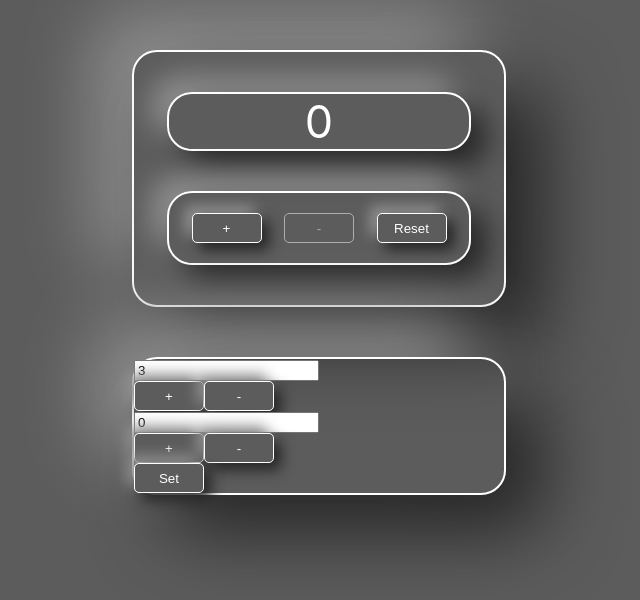
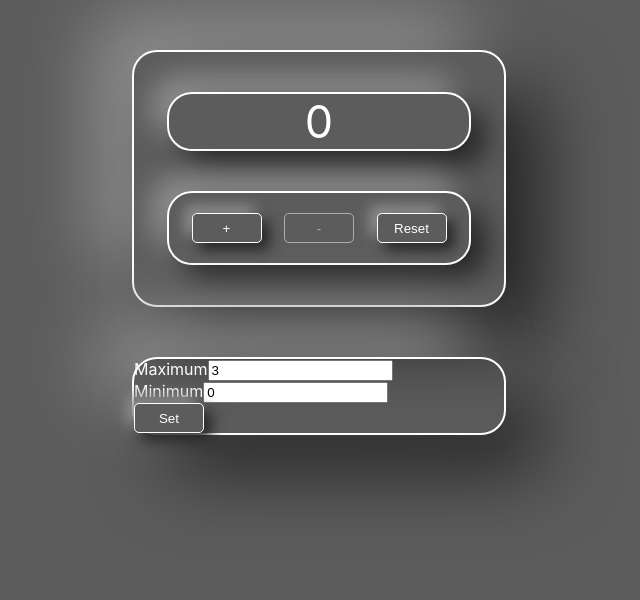
Before and after one commit to AntonRybakou/counter, a React (Create React App) app: page / in a window 1280 px wide. Shown: the top 600 px of the page, without its empty margins (321-961 px from the left). Built offline with nearby package versions, Linux system fonts and the light colour scheme.

Commit message:
feat: add save to local storage

```diff
--- a/src/App.tsx
+++ b/src/App.tsx
@@ -17,25 +17,18 @@ function App() {
     }
 
     const [min, setMin] = useState(0);
-    const incrementMin = () => {
-        setMin(a => ++a);
-    }
-    const decrementMin = () => {
-        setMin(a => --a);
-    }
     const resetMin = (value: number) => {
         setMin(value);
     }
 
     const [max, setMax] = useState(3);
-    const incrementMax = () => {
-        setMax(a => ++a);
-    }
-    const decrementMax = () => {
-        setMax(a => --a);
-    }
     const resetMax = (value: number) => {
         setMax(value);
+    }
+
+    const setLocalStorage = () => {
+        localStorage.setItem('min', JSON.stringify(min));
+        localStorage.setItem('max', JSON.stringify(max));
     }
 
 
@@ -44,8 +37,8 @@ function App() {
             <div className="App">
                 <Counter data={state} endCount={max}/>
                 <div className='buttons'>
-                    <Button name={'+'} callBack={increment} disable={state === max}/>
-                    <Button name={'-'} callBack={decrement} disable={state === min}/>
+                    <Button name={'+'} callBack={increment} disable={state >= max}/>
+                    <Button name={'-'} callBack={decrement} disable={state <= min}/>
                     <Button name={'Reset'} callBack={reset}/>
                 </div>
             </div>
@@ -53,18 +46,16 @@ function App() {
             <div className="Set">
 
                 <div className="Max">
-                    <Input value={max} callBack={resetMax}/>
-                    <Button name={"+"} callBack={incrementMax}/>
-                    <Button name={"-"} callBack={decrementMax}/>
+                    Maximum
+                    <Input value={max} callBack={resetMax} type={'number'}/>
                 </div>
 
                 <div className="Min">
-                    <Input value={min} callBack={resetMin}/>
-                    <Button name={"+"} callBack={incrementMin}/>
-                    <Button name={"-"} callBack={decrementMin}/>
+                    Minimum
+                    <Input value={min} callBack={resetMin} type={'number'}/>
                 </div>
 
-                <Button name={'Set'} callBack={reset}/>
+                <Button name={'Set'} callBack={setLocalStorage}/>
             </div>
         </>
     );
--- a/src/components/Counter/Counter.tsx
+++ b/src/components/Counter/Counter.tsx
@@ -7,5 +7,5 @@ type CounterPropsType = {
 }
 
 export const Counter: React.FC<CounterPropsType> = ({data, endCount}) => {
-    return <div className={`${style.count} ${(data === endCount) ? style.red : ''}`}>{data}</div>
+    return <div className={`${style.count} ${(data >= endCount) ? style.red : ''}`}>{data}</div>
 };
--- a/src/components/Input/Input.tsx
+++ b/src/components/Input/Input.tsx
@@ -3,32 +3,27 @@ import React, {ChangeEvent, KeyboardEvent, useState} from 'react';
 type InputPropsType = {
     value: number
     callBack: (value: number) => void
+    type?: string
 }
 
-export const Input: React.FC<InputPropsType> = (props) => {
-    let [value, setValue] = useState(props.value);
+export const Input: React.FC<InputPropsType> = ({value, callBack, type}) => {
+
     let [error, setError] = useState<string | null>(null)
 
     const onChangeHandler = (e: ChangeEvent<HTMLInputElement>) => {
-        setValue(Number(e.currentTarget.value));
-        props.callBack(Number(e.currentTarget.value));
+        callBack(Number(e.currentTarget.value));
     }
 
-    const onKeyPressHandler = (e: KeyboardEvent<HTMLInputElement>) => {
+    const onKeyDownHandler = (e: KeyboardEvent<HTMLInputElement>) => {
         setError(null);
         if (e.key === 'Enter') {
-            setValue(Number(e.currentTarget.value));
-            props.callBack(Number(e.currentTarget.value));
+            callBack(Number(e.currentTarget.value));
         }
     }
 
-    return (
-        <div>
-            <input value={props.value}
-                   onChange={onChangeHandler}
-                   onKeyDown={onKeyPressHandler}
-                   className={error ? "error" : ""}
-            />
-        </div>
-    );
+    return <input value={value}
+                  onChange={onChangeHandler}
+                  onKeyDown={onKeyDownHandler}
+                  className={error ? "error" : ""}
+                  type={type}/>
 }
```
